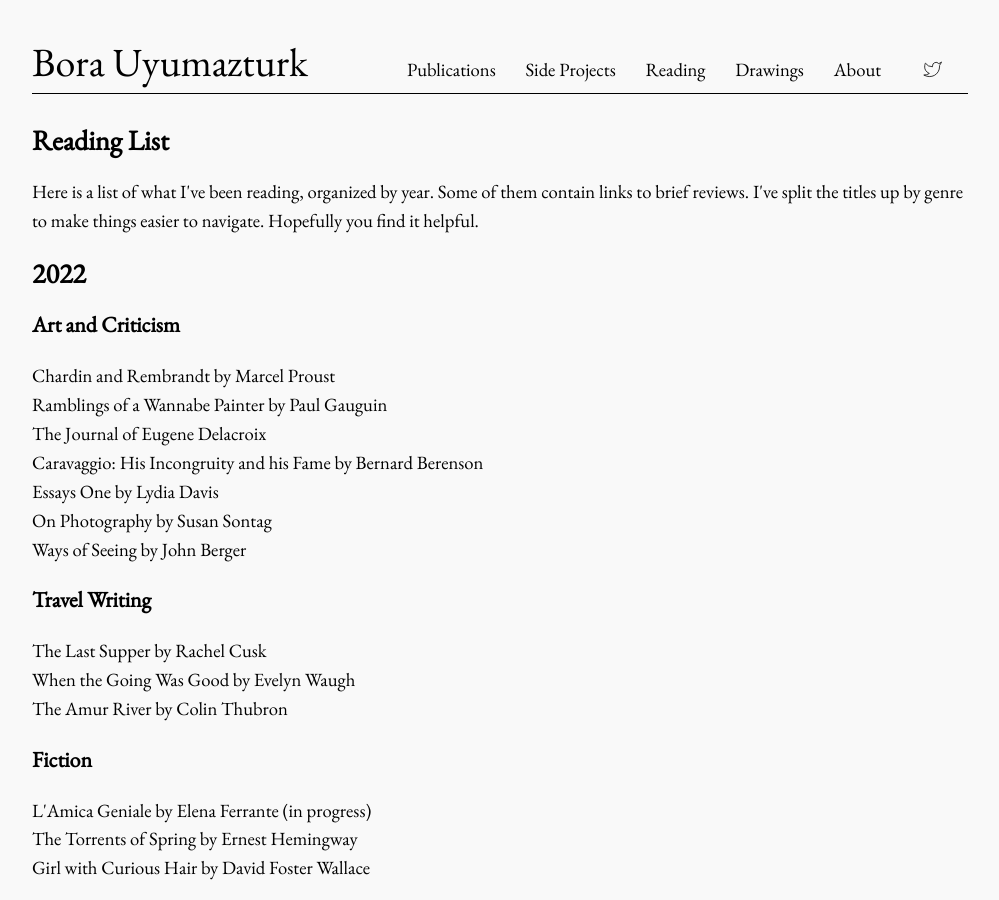
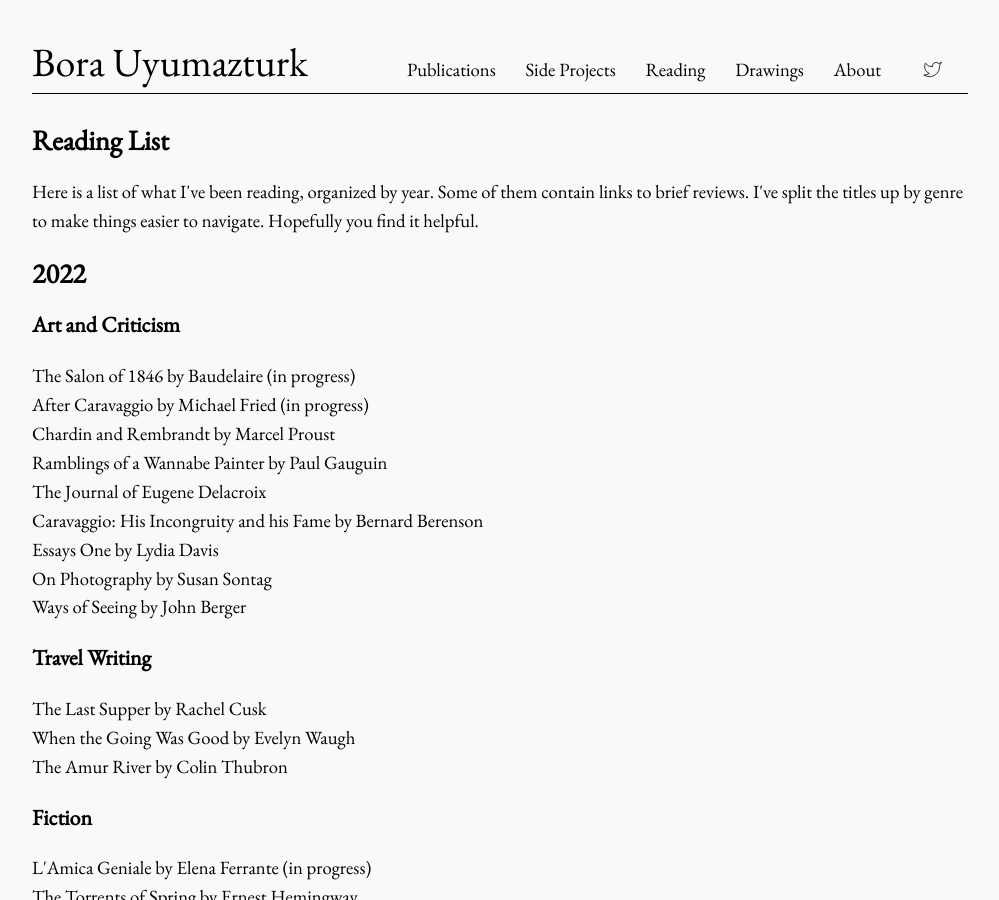
Before and after one commit to bora-uyumazturk/bora-uyumazturk.github.io, a Jekyll site: the page built from reading.html, in a window 1280 px wide and 900 px high. Shown: the whole window, without its empty margins (140-1139 px from the left). Built offline with Jekyll 4.4.1, drawn with Linux system fonts in a browser that asks for light colours.

Commit message:
Update reading.html

```diff
--- a/reading.html
+++ b/reading.html
@@ -16,6 +16,8 @@ title: Reading
 
   <h3>Art and Criticism</h3>
 
+  The Salon of 1846 by Baudelaire (in progress) <br>
+  After Caravaggio by Michael Fried (in progress) <br>
   Chardin and Rembrandt by Marcel Proust <br>
   Ramblings of a Wannabe Painter by Paul Gauguin <br>
   The Journal of Eugene Delacroix <br>
```
